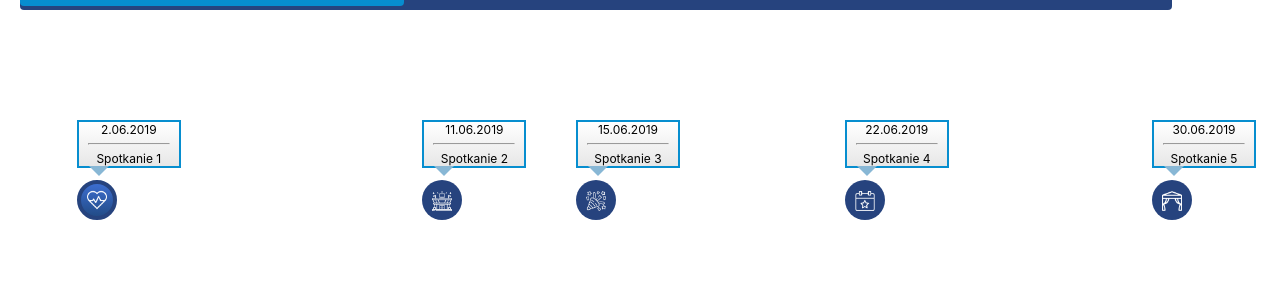
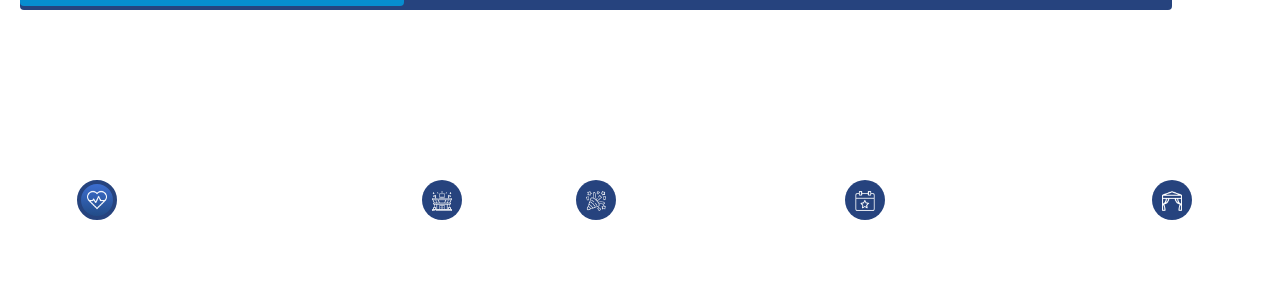
Before and after one commit to tomekts/os_czasu, a React (Create React App) app: page / in a window 1280 px wide. Shown: the top 300 px of the page. Built offline with nearby package versions, Linux system fonts and the light colour scheme.

Commit message:
add arrowv4

```diff
--- a/src/Page/Main.css
+++ b/src/Page/Main.css
@@ -89,7 +89,7 @@ img{
         border-width: 10px;
     }
     .Hide{
-        display: static;
+        display: none;
     }
     .Error{
         position: absolute;
```
